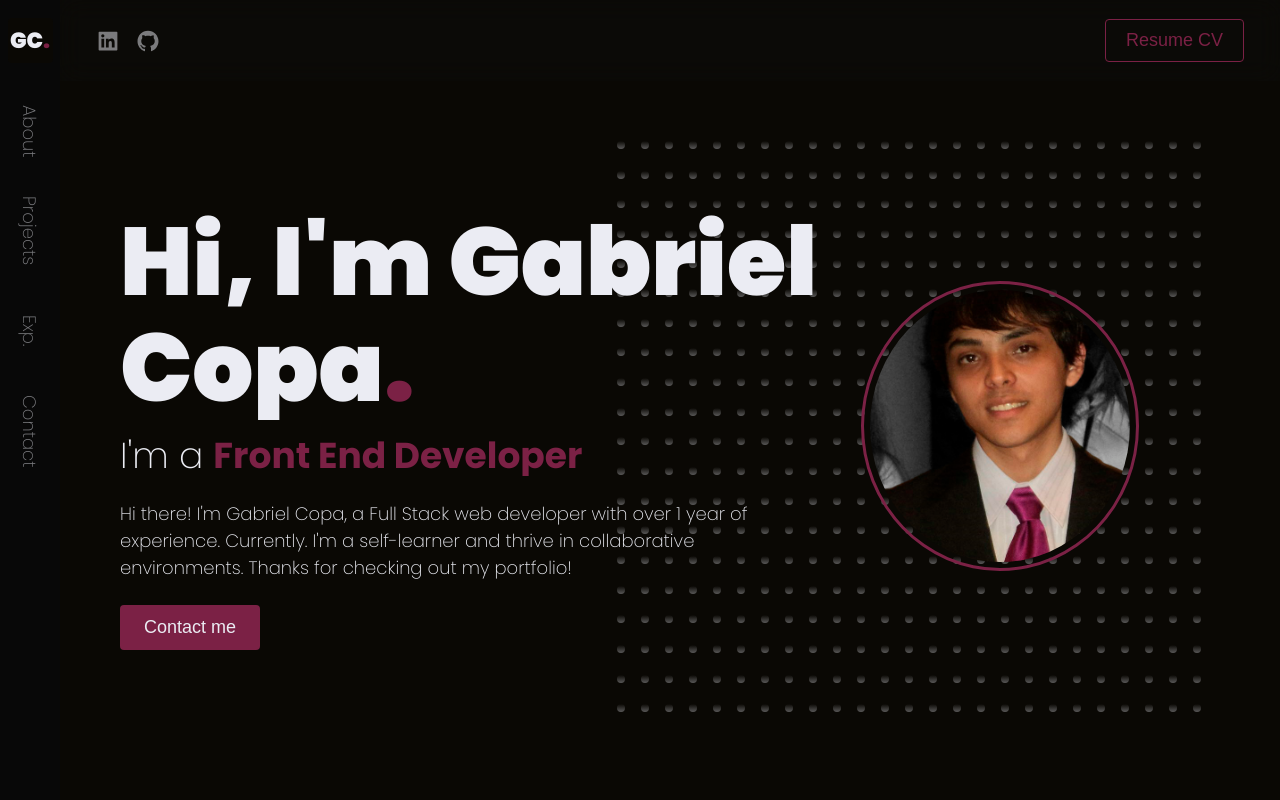
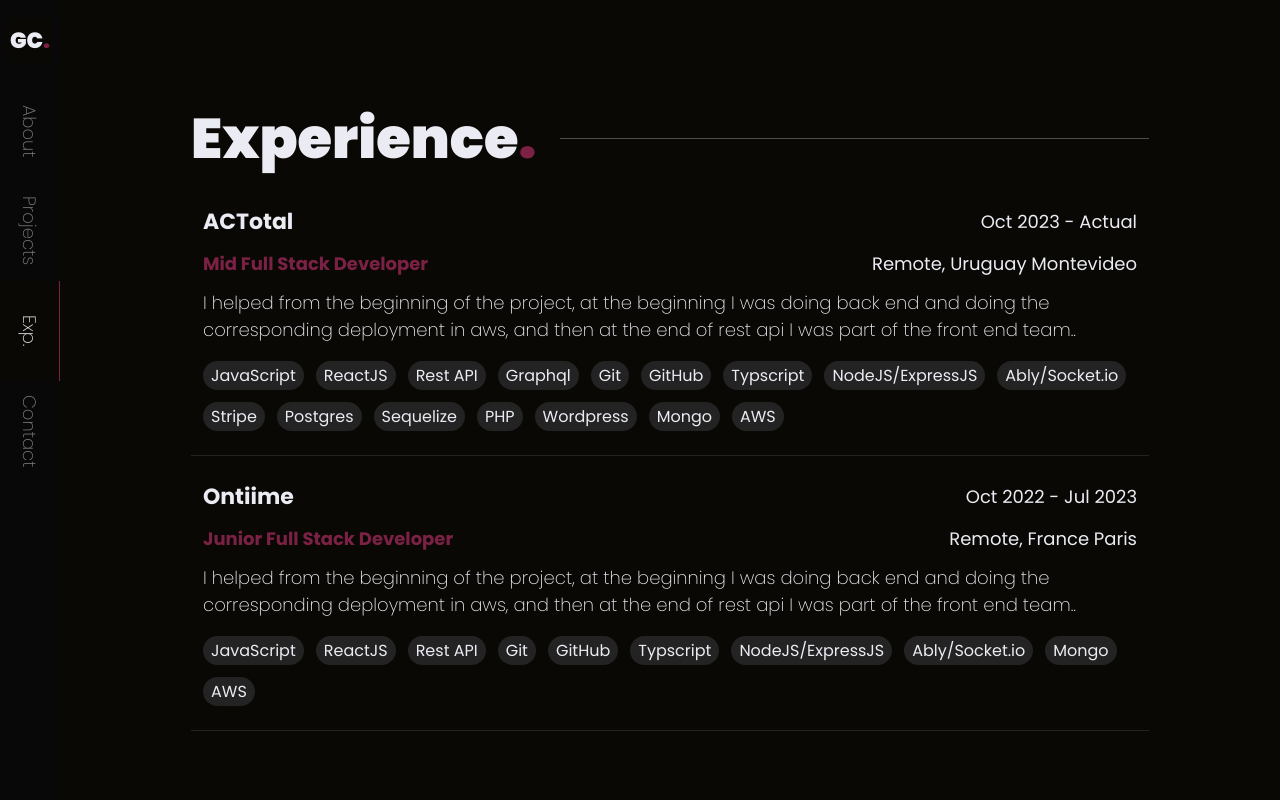
Before and after one commit to gabrielcopa96/portfolio, a Next.js app: page / in a window 1280 px wide. Shown: the top 800 px of the page. Built offline with nearby package versions, Linux system fonts and the light colour scheme.

Commit message:
test push en branch dev

```diff
--- a/components/home/Home.tsx
+++ b/components/home/Home.tsx
@@ -14,19 +14,19 @@ export const Home = (): ReactElement<JSXElementConstructor<HTMLElement>> => {
       <div className={styles.home}>
         <SideBar />
         <main id="main">
-          <Heading />
-          <Hero />
-          <About />
-          <Projects />
+          {/* <Heading /> */}
+          {/* <Hero /> */}
+          {/* <About /> */}
+          {/* <Projects /> */}
           <Experience />
-          <Contact />
-          <div
+          {/* <Contact /> */}
+          {/* <div
             style={{
               height: "200px",
               background:
                 "linear-gradient(180deg, var(--background), var(--background-dark))",
             }}
-          />
+          /> */}
         </main>
       </div>
     </>
```
